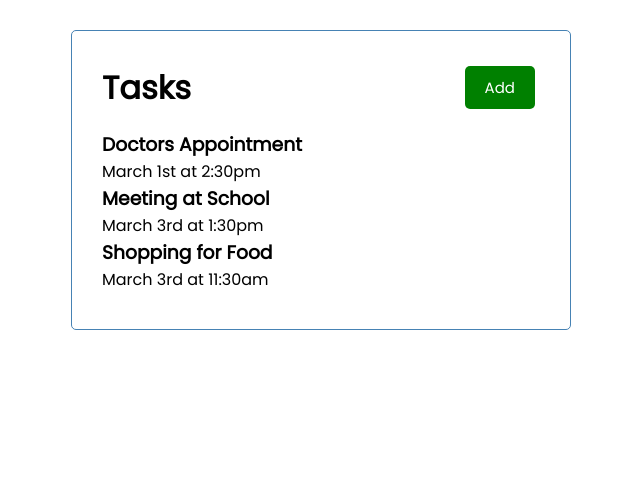
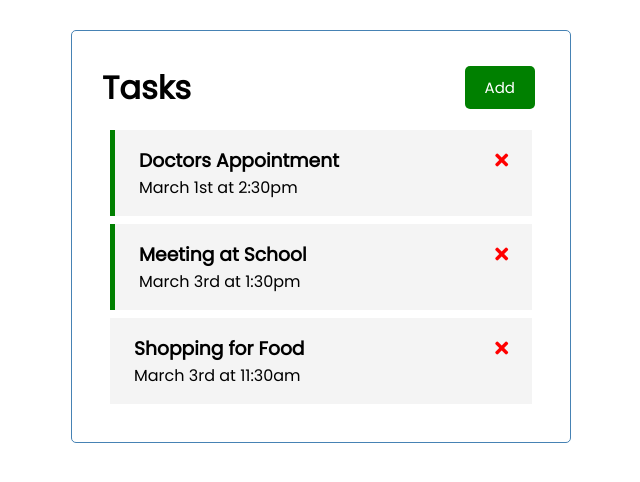
Before and after one commit to rootDEV2990/VueJS_tracker, a Vue app in the folder tracker/: page / in a window 1280 px wide. Shown: the top 482 px of the page, without its empty margins (319-959 px from the left). Built offline with nearby package versions, Linux system fonts and the light colour scheme.

Commit message:
added vue if example

```diff
--- a/tracker/public/index.html
+++ b/tracker/public/index.html
@@ -5,6 +5,7 @@
     <meta http-equiv="X-UA-Compatible" content="IE=edge">
     <meta name="viewport" content="width=device-width,initial-scale=1.0">
     <link rel="icon" href="<%= BASE_URL %>favicon.ico">
+    <link rel="stylesheet" href="https://cdnjs.cloudflare.com/ajax/libs/font-awesome/5.15.2/css/all.min.css">
     <title><%= htmlWebpackPlugin.options.title %></title>
   </head>
   <body>
--- a/tracker/src/components/Task.vue
+++ b/tracker/src/components/Task.vue
@@ -1,6 +1,9 @@
 <template>
-    <div class="task">
-        <h3>{{ task.text }}</h3>
+    <div :class="[task.reminder ? 'reminder' : '', 'task']">
+        <h3>
+            {{ task.text }}
+            <i class="fas fa-times"></i>
+        </h3>
         <p>{{ task.day }}</p>
     </div>
 </template>
@@ -13,3 +16,26 @@
     },
 }
 </script>
+
+
+<style scoped>
+.fas {
+    color: red  ;
+}
+.task {
+    background: #f4f4f4;
+    margin: .5rem;
+    padding: 1rem 1.5rem;
+    cursor: pointer;
+}
+
+.task.reminder {
+    border-left: 5px solid green;
+}
+
+.task h3 {
+    display: flex;
+    justify-content: space-between;
+    align-items: center;
+}
+</style>
```
Also changed, not shown: 1 other file (tests, documents, lock files or other folders).
